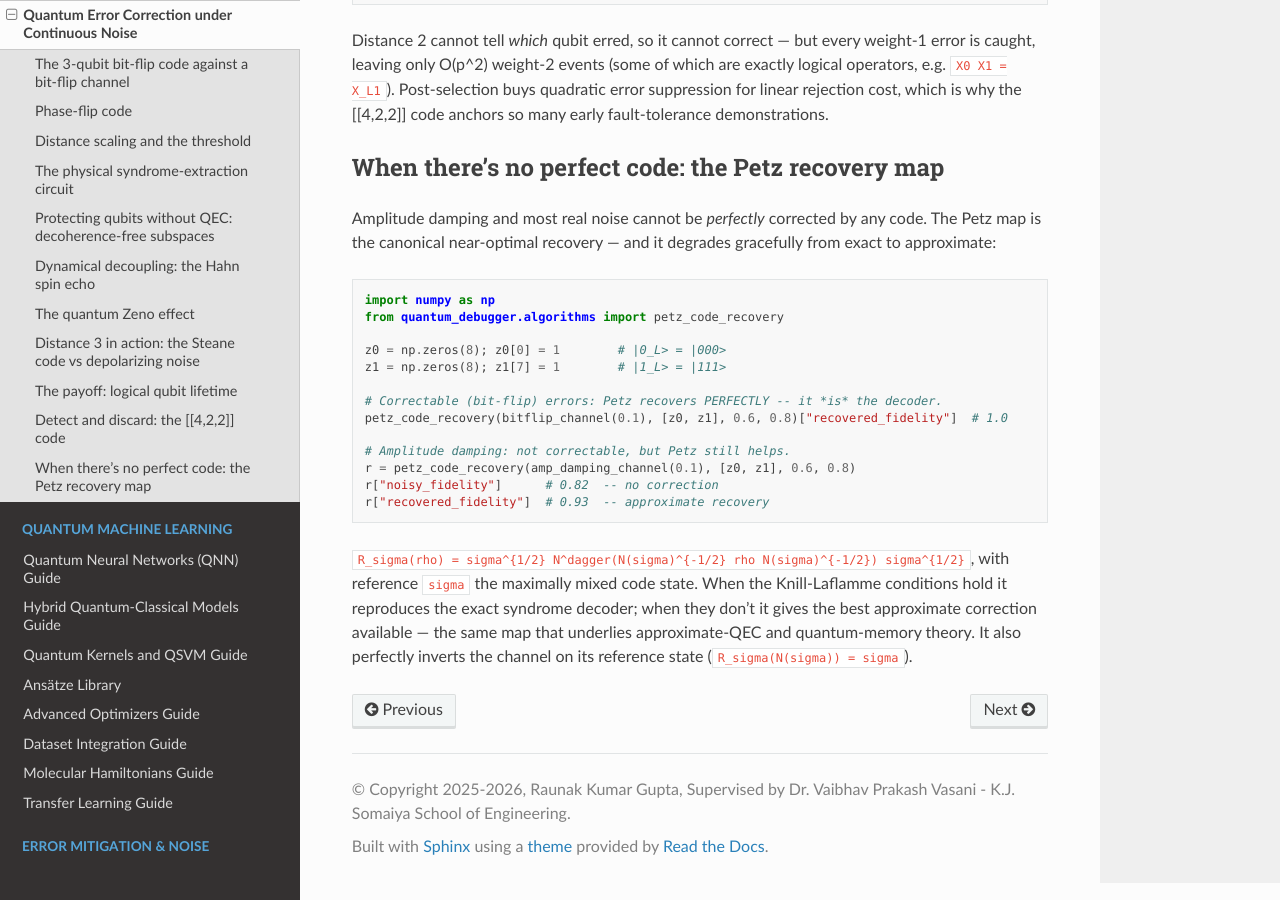
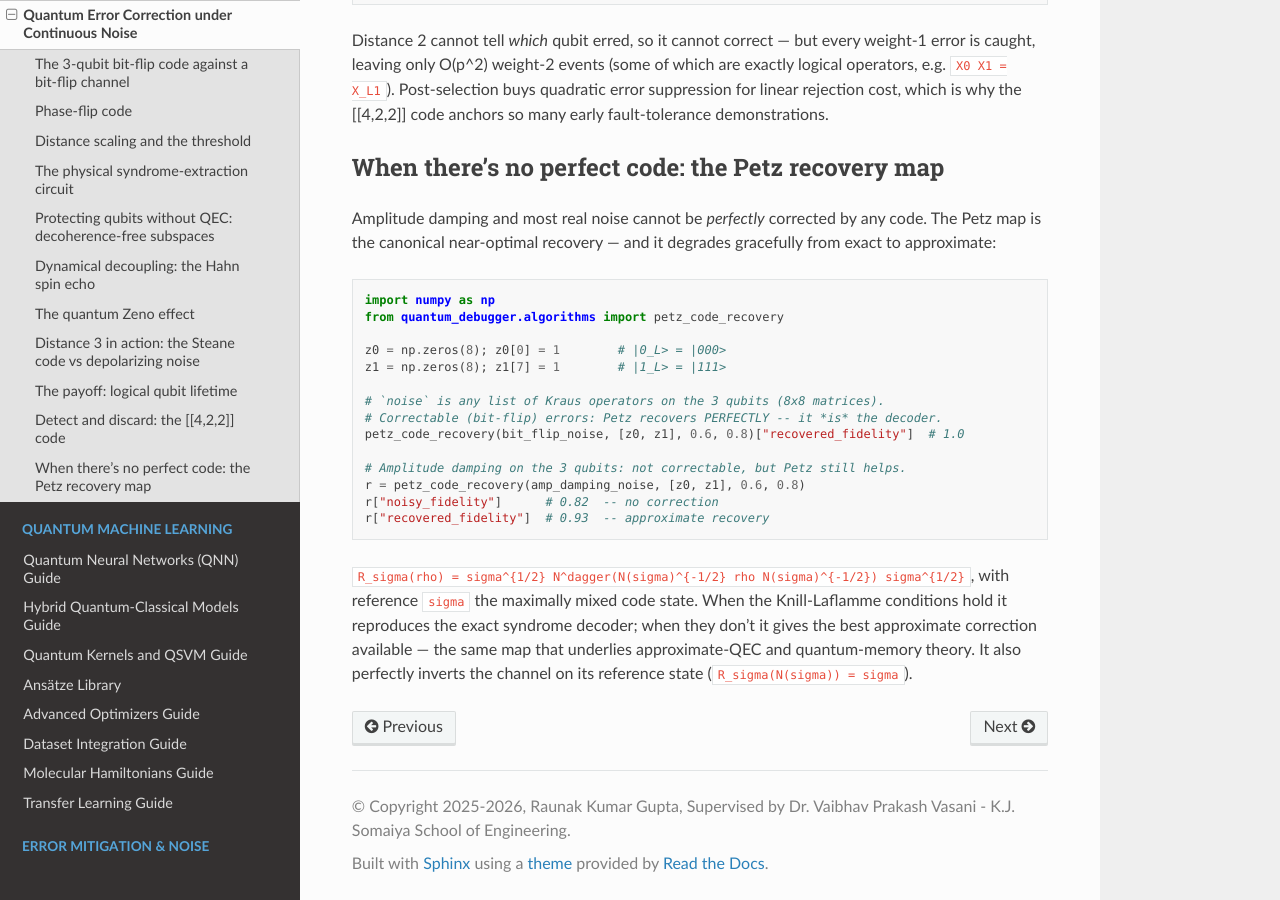
Before and after one commit to Raunakg2005/quantum-debugger, a Sphinx documentation site: the page built from docs/qec_noise_guide.md, in a window 1280 px wide and 900 px high, scrolled down 4928 px. Built offline with Sphinx 7.4.7 and the Read the Docs theme 3.1.0, drawn with Linux system fonts in a browser that asks for light colours.

Commit message:
docs: clarify Petz example channels are user-supplied Kraus lists

````diff
--- a/docs/qec_noise_guide.md
+++ b/docs/qec_noise_guide.md
@@ -258,11 +258,12 @@ from quantum_debugger.algorithms import petz_code_recovery
 z0 = np.zeros(8); z0[0] = 1        # |0_L> = |000>
 z1 = np.zeros(8); z1[7] = 1        # |1_L> = |111>
 
+# `noise` is any list of Kraus operators on the 3 qubits (8x8 matrices).
 # Correctable (bit-flip) errors: Petz recovers PERFECTLY -- it *is* the decoder.
-petz_code_recovery(bitflip_channel(0.1), [z0, z1], 0.6, 0.8)["recovered_fidelity"]  # 1.0
+petz_code_recovery(bit_flip_noise, [z0, z1], 0.6, 0.8)["recovered_fidelity"]  # 1.0
 
-# Amplitude damping: not correctable, but Petz still helps.
-r = petz_code_recovery(amp_damping_channel(0.1), [z0, z1], 0.6, 0.8)
+# Amplitude damping on the 3 qubits: not correctable, but Petz still helps.
+r = petz_code_recovery(amp_damping_noise, [z0, z1], 0.6, 0.8)
 r["noisy_fidelity"]      # 0.82  -- no correction
 r["recovered_fidelity"]  # 0.93  -- approximate recovery
 ```
````
